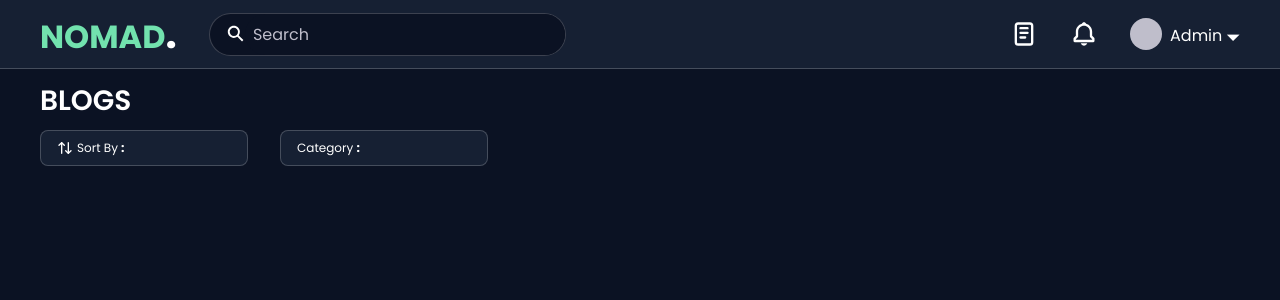
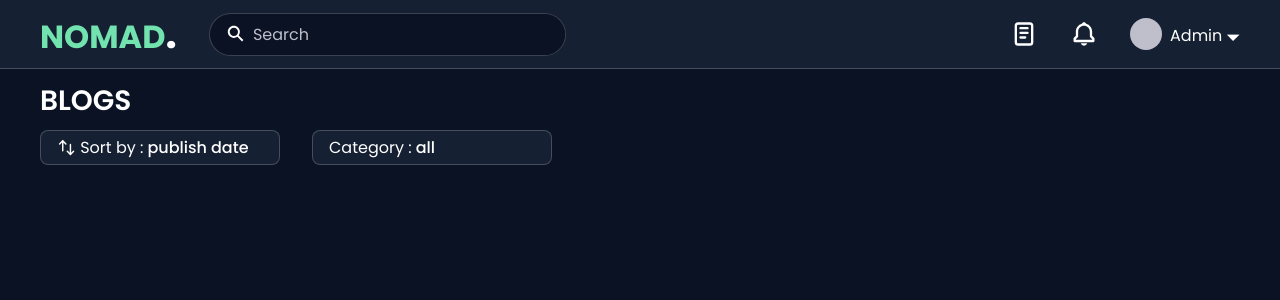
Before and after one commit to SELVAPRASANTH-SELLASAMY/nomad, a React (Create React App) app: page /home in a window 1280 px wide. Shown: the top 300 px of the page. Built offline with nearby package versions, Linux system fonts and the light colour scheme.

Commit message:
Added toolbar UI

```diff
--- a/src/components/login/login.css
+++ b/src/components/login/login.css
@@ -109,6 +109,9 @@
 .middle{
     vertical-align: middle;
 }
+.middle svg{
+    vertical-align: middle;
+}
 .gap-025{
     gap: .25rem;
 }
@@ -216,6 +219,9 @@
 }
 .w-13rem{
     width: 13rem;
+}
+.w-15rem{
+    width: 15rem;
 }
 .w-20rem{
     width: 20rem;
@@ -398,6 +404,10 @@ input:disabled,label[aria-disabled=true]{
 .hover-blue:hover{
     background-color: var(--background);
 }
+.hover-green:hover{
+    background-color: var(--green);
+    color: #000000;
+}
 .list-style-none{
     list-style: none;
 }
--- a/src/components/toolbar/Option.jsx
+++ b/src/components/select/Option.jsx
@@ -1,9 +1,9 @@
+import { useContext } from "react";
 import { selectContext } from "./Select";
-import { useContext } from "react";
 function Option({value}){
     const setValue = useContext(selectContext);
     return(
-        <li className="plr-1 ptb-05 capitalize hover-blue pointer" onClick={()=>setValue(value)}>{value}</li>
+        <li onClick={()=>setValue(value)} className="bg-tile-blue ptb-025 plr-1 hover-blue">{value}</li>
     );
 }
 export default Option;
--- /dev/null
+++ b/src/components/select/Select.jsx
@@ -0,0 +1,35 @@
+import { debounce } from "lodash";
+import { createContext, useState } from "react";
+import { HiMiniArrowsUpDown } from "react-icons/hi2";
+const selectContext = createContext();
+function Select({name,children}){
+    const [value,setValue] = useState(children[0].props.value);
+    const [focus,setFocus] = useState(false);
+    const handleBlur = debounce(()=>{
+        setFocus(false);
+    },[225]);
+    return(
+        <div className="w-15rem">
+            <div className="fs-4 bg-tile-blue d-iflex ptb-025 plr-1 rounded-05 center-y gap-025 border-grey-01 w-100">
+                {
+                    name === "Sort by" &&
+                    <span className="d-iflex pointer fs-5">
+                        <HiMiniArrowsUpDown/>
+                    </span>
+                }
+                <span>{name} :</span>
+                <strong onFocus={()=>setFocus(true)} onBlur={handleBlur} tabIndex="0" className="font-weight-500 lowercase pointer">{value}</strong>
+            </div>
+            {
+                focus &&
+                <ul className="list-style-none lowercase rounded-05 hide-overflow mt-025 border-grey-01 pointer">
+                    <selectContext.Provider value={setValue}>
+                        {children}
+                    </selectContext.Provider>
+                </ul>
+            }
+        </div>
+    );
+}
+export default Select;
+export {selectContext};
--- /dev/null
+++ b/src/components/select/index.js
@@ -0,0 +1,2 @@
+export { default as Option } from './Option';
+export { default as Select } from './Select';
--- a/src/components/toolbar/Select.jsx
+++ /dev/null
@@ -1,32 +0,0 @@
-import { debounce } from "lodash";
-import { createContext, useState } from "react";
-import { LuArrowUpDown } from "react-icons/lu";
-const selectContext = createContext();
-function Select({ name, children }){
-    const [value,setValue] = useState('');
-    const [focus,setFocus] = useState(false);
-    const handleBlur = debounce(()=>{
-        setFocus(false);
-    },250);
-    return(
-        <div>
-            <div tabIndex="0" onFocus={()=>setFocus(true)} onBlur={handleBlur} className="bg-tile-blue rounded-05 capitalize border-grey-01 pointer w-13rem">
-                <p className="fs-4 ptb-05 plr-1 d-flex gap-025 center-y">
-                    {name === "Sort by" && <LuArrowUpDown/>}
-                    <span className="fs-3">{name} <b>:</b></span>
-                    <strong className="fs-3 font-weight-500">{value}</strong>
-                </p>
-            </div>
-            {
-                focus &&
-                <selectContext.Provider value={setValue}>
-                    <ul className="list-style-none fs-3 bg-tile-blue w-100 border-grey-01 mt-025 rounded-05 hide-overflow">
-                        {children}
-                    </ul>
-                </selectContext.Provider>
-            }
-        </div>
-    );
-}
-export default Select;
-export { selectContext };
--- a/src/components/toolbar/Toolbar.jsx
+++ b/src/components/toolbar/Toolbar.jsx
@@ -1,22 +1,21 @@
-import Select from "./Select";
-import Option from "./Option";
+import { Select, Option } from "../select";
 function Toolbar(){
     return(
-        <section className="w-fit d-flex gap-2 mtb-05">
+        <div className="mt-05 d-flex gap-2 text-no-wrap">
             <Select name="Sort by">
                 <Option value="publish date"/>
-                <Option value="Popular"/>
+                <Option value="popular"/>
                 <Option value="name"/>
                 <Option value="view count"/>
             </Select>
 
             <Select name="Category">
                 <Option value="All"/>
-                <Option value="Technology"/>
-                <Option value="Programming"/>
-                <Option value="General"/>
+                <Option value="programming"/>
+                <Option value="technology"/>
+                <Option value="general"/>
             </Select>
-        </section>
+        </div>
     );
 }
 export default Toolbar;
```
